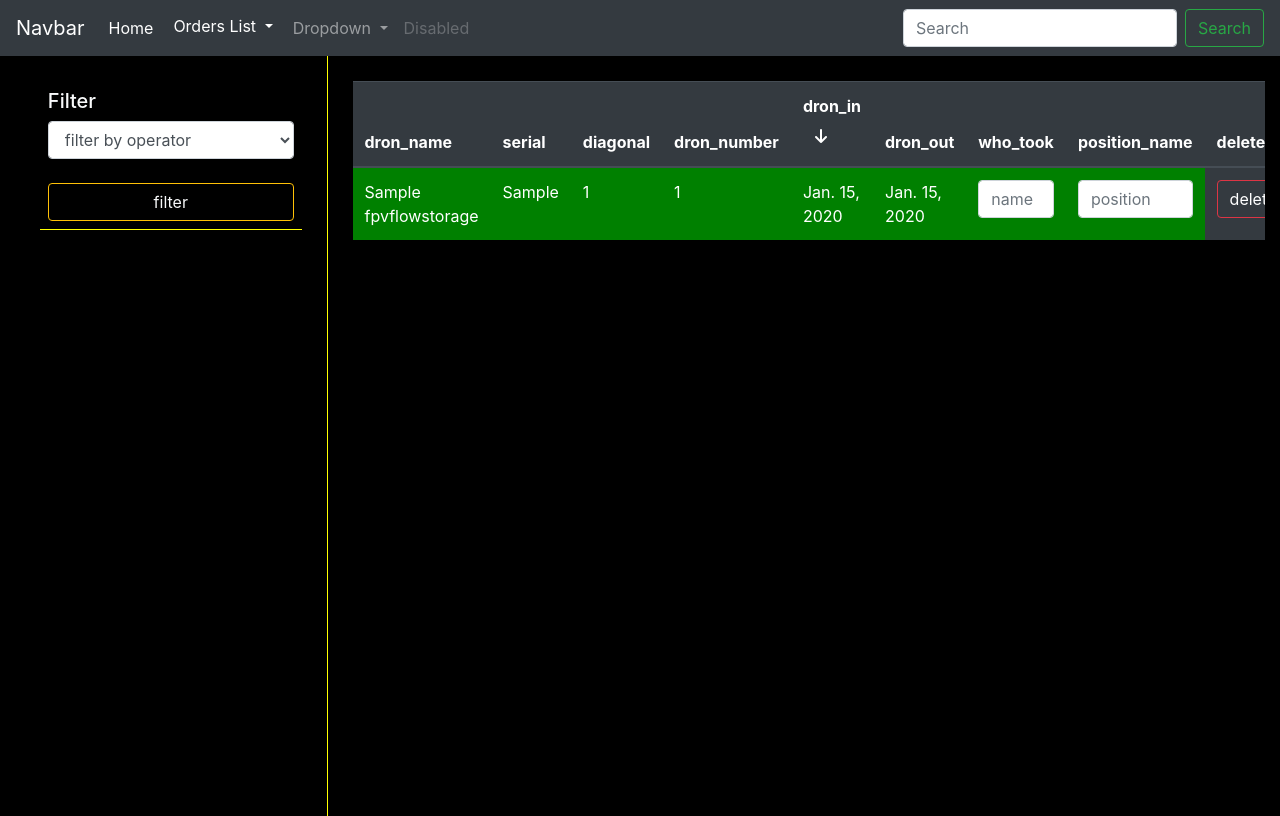
After one commit to leprekon122/CountCRMSystem, a Django app: page /fpv_storage in a window 1280 px wide. The commit adds this page. Run offline with Django 5.2, Linux system fonts and the light colour scheme; tables that the repository leaves empty hold one stand-in row (values such as "Sample post"); some libraries are stand-ins or nearby versions.

Commit message:
1)Add fpv storage page with Data in table 2) Creating bussnes logik for it in logic_views.py 3)create styles in main.css

```diff
--- a/CrmForCount/main_app/logic_views.py
+++ b/CrmForCount/main_app/logic_views.py
@@ -1,6 +1,5 @@
 from datetime import datetime
 from .models import FpvFlowStorage
-
 
 
 class CreateFpvStorageNotice:
@@ -22,3 +21,45 @@ class CreateFpvStorageNotice:
         FpvFlowStorage.objects.create(dron_name=self.dron_name, serial=self.serial, diagonal=self.diagonal,
                                       dron_number=self.dron_number, dron_in=self.dron_in, dron_out=self.dron_out,
                                       who_took=self.who_took, position_name=self.position_name)
+
+
+class CreateDatasets:
+    """Class for creating datasets on order pages """
+
+    def __init__(self, id=None, dron_out=None, who_took=None, position_name=None):
+        self.dron_out = dron_out
+        self.who_took = who_took
+        self.position_name = position_name
+        self.id = id
+
+    def CreateSetForFpvStorageOrder(self):
+        """Creating main set"""
+        set = FpvFlowStorage.objects.all().values()
+        data = {"model": set,
+                "stat": 2
+                }
+        return data
+
+    def DeleteNoticeFpvStorage(self):
+        """request for deleting notice"""
+        set = FpvFlowStorage.objects.filter(id=self.id).update(status=0,
+                                                               dron_out=self.dron_out,
+                                                               who_took=self.who_took,
+                                                               position_name=self.position_name
+                                                               )
+
+    def LowDateFilter(self):
+        """Date filter Up to low """
+        set = FpvFlowStorage.objects.values().order_by('dron_in')
+        data = {"model": set,
+                'stat': 1
+                }
+        return data
+
+    def FilterByDateUp(self):
+        """Date filter Low to Up """
+        set = FpvFlowStorage.objects.values().order_by('-dron_in')
+        data = {"model": set,
+                'stat': 2
+                }
+        return data
--- a/CrmForCount/main_app/models.py
+++ b/CrmForCount/main_app/models.py
@@ -2,13 +2,14 @@ from django.db import models
 
 
 class FpvFlowStorage(models.Model):
+    objects = None
     dron_name = models.CharField(max_length=255, null=True, blank=True)
     serial = models.CharField(max_length=255, blank=True, null=True)
-    diagonal = models.IntegerField(max_length=255, null=True, blank=True)
+    diagonal = models.IntegerField( null=True, blank=True)
     dron_number = models.IntegerField(null=True, blank=True)
     dron_in = models.DateField(null=True, blank=True)
     dron_out = models.DateField(null=True, blank=True)
-    who_took = models.CharField(max_length=255, null=True, blank=True)
+    who_took = models.CharField( null=True, blank=True)
     position_name = models.CharField(max_length=255, null=True, blank=True)
     status = models.IntegerField(null=True, blank=True, default=1)
 
--- a/CrmForCount/main_app/static/main_app/css/main.css
+++ b/CrmForCount/main_app/static/main_app/css/main.css
@@ -26,9 +26,10 @@ body {
 
 
 .add_fpv_title {
+                width: 100%;
                 display: flex;
-                justify-content: center
-                width: 100%;
+                justify-content: center;
+
 }
 
 .add_fpv_total_mini_div{
@@ -43,3 +44,31 @@ body {
                 border: .5px solid yellow;
                 padding: 1%;
 }
+
+.order_main {
+             width: 100%;
+             display: flex;
+             flex-direction: row;
+}
+
+.side_panel {
+             width: 25%;
+             height: 95vh;
+             overflow: auto;
+             padding: 2%;
+             border-right: 1px solid yellow;
+
+
+}
+
+.orders_block {
+               width: 75%;
+               height: 95vh;
+               overflow: auto;
+               padding: 2%;
+}
+
+.filter_panel {
+               padding: 3%;
+               border-bottom: .5px solid yellow;
+}
--- /dev/null
+++ b/CrmForCount/main_app/templates/main_app/fpv_storage_page.html
@@ -0,0 +1,100 @@
+{% extends 'main_app/layout_main.html'%}
+
+{%block title%} Fpv Storage Page {%endblock%}
+
+{%block content%}
+<div class="container-fluid order_main" style="width: 100%">
+    <div class="side_panel">
+        <div class="filter_panel">
+            <div class="title_filter_panel">
+                <h5 class="text-light">Filter</h5>
+            </div>
+            <div>
+                <select class="form-control">
+                    <option>filter by operator</option>
+                    <option>filter by position</option>
+                    <option>filter by dron name</option>
+                </select>
+            </div>
+            <br>
+            <button class="btn btn-warning text-light" style="background: transparent; width: 100%">
+                filter
+            </button>
+            <br>
+
+        </div>
+    </div>
+    <div class="orders_block">
+        <table class="table table-dark">
+            <thead>
+            <form method="get">
+                <tr>
+                    <th scope="col">dron_name</th>
+                    <th scope="col">serial</th>
+                    <th scope="col">diagonal</th>
+                    <th scope="col">dron_number</th>
+                    <th scope="col">
+                        dron_in
+                        {%if status == 2%}
+                        <button type="submit" name="date_low" value="1" class="btn btn-danger"
+                                style="background: transparent; border: none;"><i
+                                class="fa-solid fa-arrow-down"></i></button>
+                        {%elif stat == 1 %}
+                        <button type="submit" name="date_up" value="1" class="btn btn-danger"
+                                style="background: transparent; border: none;"><i class="fa-solid fa-arrow-up"></i>
+                        </button>
+                        {%else%}
+                        <button type="submit" name="date_low" value="1" class="btn btn-danger"
+                                style="background: transparent; border: none;"><i
+                                class="fa-solid fa-arrow-down"></i></button>
+                        {%endif%}
+
+                    </th>
+                    </button>
+                    <th scope="col">dron_out</th>
+                    <th scope="col">who_took</th>
+                    <th scope="col">position_name</th>
+                    <th scope="col">delete</th>
+                </tr>
+            </form>
+            </thead>
+            <tbody>
+            {%for el in model%}
+            <tr>
+                {%if el.status == 1%}
+                <form method="post">
+                    <td style="background-color: green">{{el.dron_name}}</td>
+                    <td style="background-color: green">{{el.serial}}</td>
+                    <td style="background-color: green">{{el.diagonal}}</td>
+                    <td style="background-color: green">{{el.dron_number}}</td>
+                    <td style="background-color: green">{{el.dron_in}}</td>
+                    <td style="background-color: green">{{el.dron_out}}</td>
+                    <td style="background-color: green"><input class="form-control" placeholder="name" type="text"
+                                                               name="who"></td>
+                    <td style="background-color: green"><input class="form-control" placeholder="position" type="text"
+                                                               name="position"></td>
+                    <td>
+                        {%csrf_token%}
+                        <button class="btn btn-danger" type="submit" name="delete_btn" value="{{el.id}}"
+                                style="background: transparent; ">delete
+                        </button>
+                    </td>
+                </form>
+                {%else%}
+                <td style="background-color: red">{{el.dron_name}}</td>
+                <td style="background-color: red">{{el.serial}}</td>
+                <td style="background-color: red">{{el.diagonal}}</td>
+                <td style="background-color: red">{{el.dron_number}}</td>
+                <td style="background-color: red">{{el.dron_in}}</td>
+                <td style="background-color: red">{{el.dron_out}}</td>
+                <td style="background-color: red">{{el.who_took}}</td>
+                <td style="background-color: red">{{el.position_name}}</td>
+                {%endif%}
+            </tr>
+            {%endfor%}
+            </tbody>
+        </table>
+
+    </div>
+</div>
+{%endblock%}
--- a/CrmForCount/main_app/templates/main_app/layout_main.html
+++ b/CrmForCount/main_app/templates/main_app/layout_main.html
@@ -50,7 +50,7 @@
                     <div class="dropdown-menu " aria-labelledby="dropdownMenuButton" style="background-color: black;">
                         <a class="dropdown-item text-light" href="#">Fpv Flow order</a>
                         <a class="dropdown-item text-light" href="#">Mavic/Autel flow order</a>
-                        <a class="dropdown-item text-light" href="#">Flow Fpv in Storage Order</a>
+                        <a class="dropdown-item text-light" href="{% url 'fpv_storage' %}">Flow Fpv in Storage Order</a>
                         <a class="dropdown-item text-light" href="#">Flow Mavic/Autel in Storage Order</a>
                     </div>
                 </div>
--- a/CrmForCount/main_app/urls.py
+++ b/CrmForCount/main_app/urls.py
@@ -7,7 +7,8 @@ from django.urls import path
 
 urlpatterns = [
     path('', views.login_page, name='login_page'),
-    path('first_page', views.FirstPage.as_view(), name='first_page')
+    path('first_page', views.FirstPage.as_view(), name='first_page'),
+    path('fpv_storage', views.FPVFlowInStorage.as_view(), name='fpv_storage')
 ]
 
 urlpatterns += [
--- a/CrmForCount/main_app/views.py
+++ b/CrmForCount/main_app/views.py
@@ -1,7 +1,9 @@
 from rest_framework.views import APIView
 from django.shortcuts import render, redirect
 from django.contrib.auth import authenticate, login
-from .logic_views import CreateFpvStorageNotice
+from .logic_views import CreateFpvStorageNotice, CreateDatasets
+from .models import FpvFlowStorage
+from datetime import datetime
 
 
 def login_page(request):
@@ -24,9 +26,42 @@ class FirstPage(APIView):
         if add_fpv_storage:
             logic = CreateFpvStorageNotice(dron_name=request.GET.get('dron_name'), serial=request.GET.get('serial'),
                                            diagonal=request.GET.get('diagonal'),
-                                           dron_number=int(request.GET.get('dron_num')), dron_in=request.GET.get('date_in'),
+                                           dron_number=int(request.GET.get('dron_num')),
+                                           dron_in=request.GET.get('date_in'),
                                            dron_out=request.GET.get('date_out'), who_took=request.GET.get('who_took'),
                                            position_name=request.GET.get('position_name')).create_notice
 
+        return render(request, "main_app/first_page.html")
 
-        return render(request, "main_app/first_page.html")
+
+class FPVFlowInStorage(APIView):
+    objects = None
+
+    @staticmethod
+    def get(request):
+        date_low = request.GET.get('date_low')
+        date_up = request.GET.get('date_up')
+
+        if date_up:
+            logic = CreateDatasets.FilterByDateUp(self=None)
+            return render(request, "main_app/fpv_storage_page.html", logic)
+        if date_low:
+            logic = CreateDatasets.LowDateFilter(self=None)
+            return render(request, "main_app/fpv_storage_page.html", logic)
+        logic = CreateDatasets.CreateSetForFpvStorageOrder(self=None)
+        return render(request, "main_app/fpv_storage_page.html", logic)
+
+    @staticmethod
+    def post(request):
+        delete_btn = request.POST.get('delete_btn')
+
+        if delete_btn:
+            dron_out = datetime.now().date()
+            who_took = request.POST.get('who')
+            position_name = request.POST.get('position')
+            id = delete_btn
+            logik = CreateDatasets(id=id, dron_out=dron_out, who_took=who_took, position_name=position_name)
+            logik.DeleteNoticeFpvStorage()
+
+            return render(request, "main_app/fpv_storage_page.html", logik.CreateSetForFpvStorageOrder())
+        return render(request, "main_app/fpv_storage_page.html", {'model': FpvFlowStorage.objects.all().values()})
```
Also changed, not shown: CrmForCount/main_app/templates/main_app/first_page.html (+9 -11 lines).
